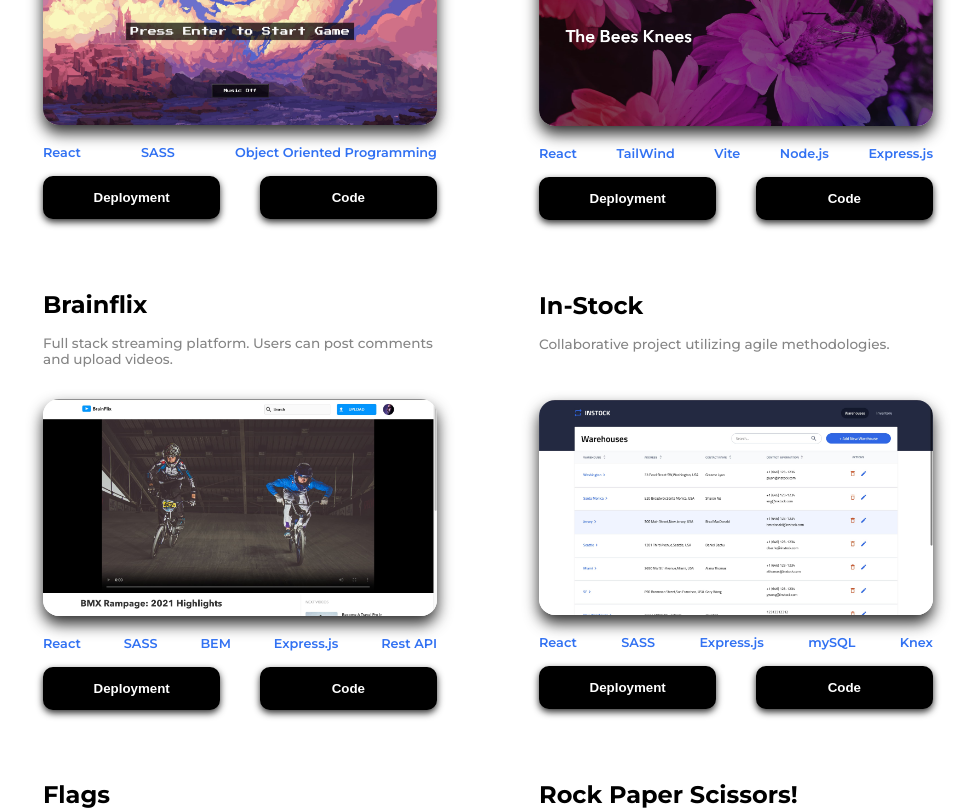
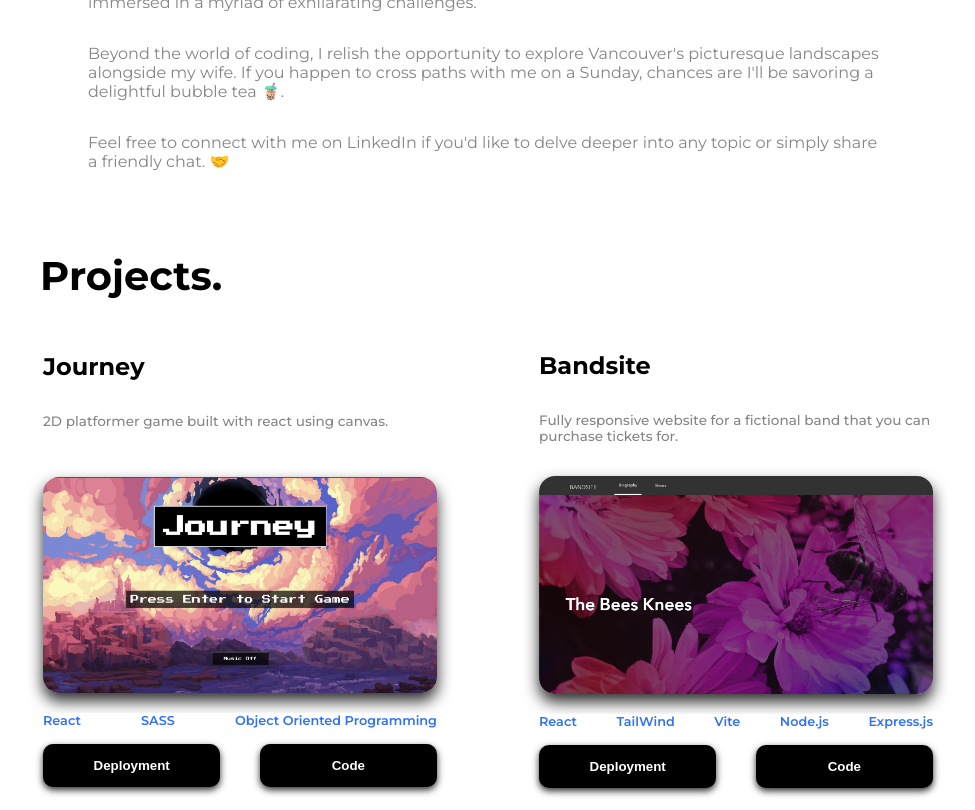
Before and after one commit to TommieeN/global-portfolio, a React (Vite) app: page / in a window 1280 px wide. Shown: the part 780-1590 px from the top of the page, without its empty margins (152-1127 px from the left). Built offline with nearby package versions, Linux system fonts and the light colour scheme; the HTML template or start-up script is replaced by a standard one.

Commit message:
add animation for projects

```diff
--- a/src/components/NavBar/navBar.scss
+++ b/src/components/NavBar/navBar.scss
@@ -2,6 +2,7 @@
 .nav-bar {
   position: fixed;
   top: 0;
+  z-index: 1;
   width: 100%;
   display: flex;
   align-items: center;
--- a/src/components/Projects/Projects.tsx
+++ b/src/components/Projects/Projects.tsx
@@ -1,7 +1,8 @@
 import { projects } from "../../constants";
+import { Reveal } from "../../utils/Reveal";
 import "./projects.scss";
 
-interface Project {
+interface ProjectProps {
   id: number;
   title: string;
   link: string;
@@ -15,10 +16,11 @@ const Projects: React.FC = () => {
   return (
     <section className="project" id="works">
       <h2 className="project__header">Projects.</h2>
-      <ul className="project__list-container">
-        {projects.map((project: Project) => {
+      <div className="project__list-container">
+        {projects.map((project: ProjectProps) => {
           return (
-            <li key={project.id} className="project__item-container">
+            <div key={project.id} className="project__item-container">
+              <Reveal>
                 <div className="project__title-container">
                   <p className="project__title">{project.title}</p>
                   <a
@@ -27,9 +29,13 @@ const Projects: React.FC = () => {
                     href={project.link}
                   ></a>
                 </div>
+              </Reveal>
+              <Reveal>
                 <div className="project__description-container">
                   <p className="project__description">{project.description}</p>
                 </div>
+              </Reveal>
+              <Reveal>
                 <div className="project__image-container">
                   <img
                     className="project__image"
@@ -37,6 +43,8 @@ const Projects: React.FC = () => {
                     alt={`${project.title}-project-image`}
                   />
                 </div>
+              </Reveal>
+              <Reveal>
                 <div className="project__tech">
                   {project.techStack.map((tech: string) => {
                     return (
@@ -46,6 +54,8 @@ const Projects: React.FC = () => {
                     );
                   })}
                 </div>
+              </Reveal>
+              <Reveal>
                 <div className="project__btn-container">
                   <a
                     className="project__btn-link"
@@ -62,10 +72,11 @@ const Projects: React.FC = () => {
                     <button className="project__btn">Code</button>
                   </a>
                 </div>
-            </li>
+              </Reveal>
+            </div>
           );
         })}
-      </ul>
+      </div>
     </section>
   );
 };
--- a/src/pages/Home/Home.tsx
+++ b/src/pages/Home/Home.tsx
@@ -11,9 +11,9 @@ const Home = () => {
     <>
       <NavBar />
       <LandingPage />
+      <About />
       <Projects />
       <TechStack />
-      <About />
       <Contact />
       <Footer />
     </>
--- /dev/null
+++ b/src/utils/Reveal.tsx
@@ -0,0 +1,56 @@
+import { useEffect, useRef } from "react";
+import { motion, useInView, useAnimation } from "framer-motion";
+
+interface Props {
+  children: JSX.Element;
+  width?: "50%" | "100%";
+}
+
+export const Reveal = ({ children, width = "100%" }: Props) => {
+  const ref = useRef(null);
+  const isInView = useInView(ref, { once: true });
+
+  const mainControls = useAnimation();
+  const slideControls = useAnimation();
+
+  useEffect(() => {
+    if (isInView) {
+      mainControls.start("visible");
+      slideControls.start("visible");
+    }
+  }, [isInView]);
+
+  return (
+    <div ref={ref} style={{ position: "relative", width, overflow: "hidden" }}>
+      <motion.div
+        variants={{
+          hidden: { opacity: 0, y: 75 },
+          visible: { opacity: 1, y: 0 },
+        }}
+        initial="hidden"
+        animate={mainControls}
+        transition={{ duration: 0.5, delay: 0.25 }}
+      >
+        {children}
+      </motion.div>
+      <motion.div
+      variants={{
+        hidden: { left: 0 },
+        visible: { left: "100%" },
+      }}
+      initial="hidden"
+      animate={slideControls}
+      transition={{ duration: 0.6, ease: "easeIn" }}
+      style={{
+        position: "absolute",
+        top: 4,
+        bottom: 4,
+        left: 0,
+        right: 0,
+        background: "#3171f2",
+        zIndex: 20,
+      }}
+      />
+    </div>
+  );
+};
```
Lines whose indentation alone changed are shown as unchanged.
